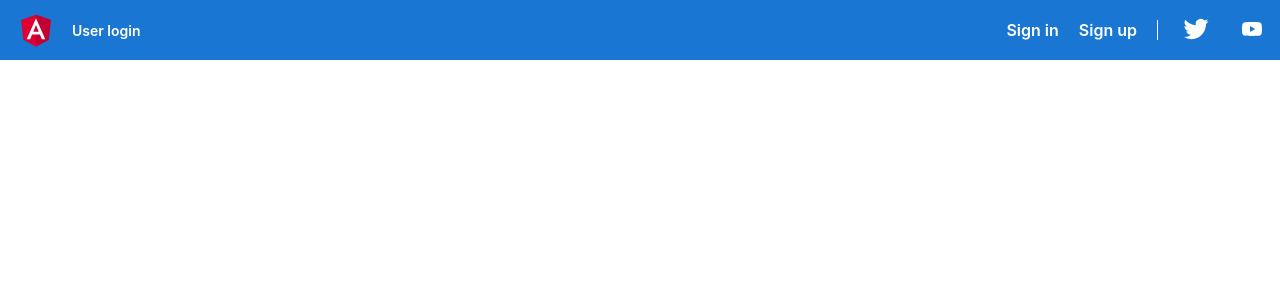
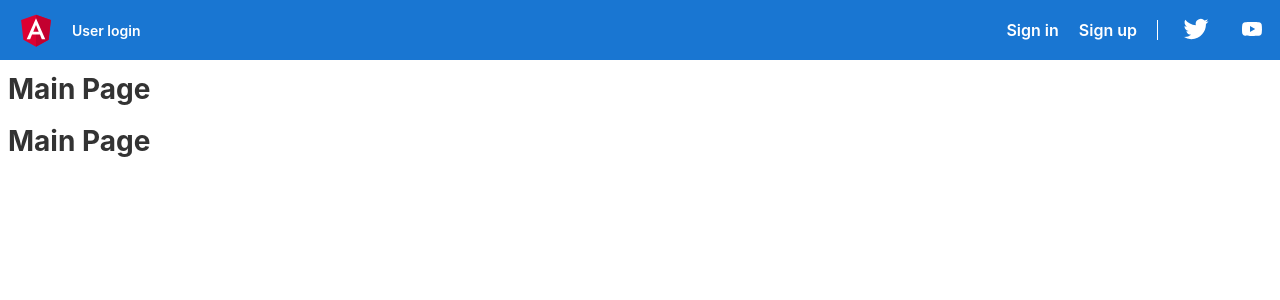
Before and after one commit to JunhoPang/angular-login, an Angular app: page / in a window 1280 px wide. Shown: the top 300 px of the page. Built offline with nearby package versions, Linux system fonts and the light colour scheme.

Commit message:
add router guard

```diff
--- a/src/app/guards/auth.guard.ts
+++ b/src/app/guards/auth.guard.ts
@@ -14,9 +14,9 @@ export class AuthGuard implements CanActivate {
   canActivate(
     route: ActivatedRouteSnapshot,
     state: RouterStateSnapshot): Observable<boolean | UrlTree> | Promise<boolean | UrlTree> | boolean | UrlTree {
-      // if(this.authService.isAuthenticated) {
-      //   return true;
-      // }
+      if(this.authService.isAuthenticated) {
+        return true;
+      }
 
       this.router.navigate(['']);
     return true;
--- a/src/app/home/home.component.html
+++ b/src/app/home/home.component.html
@@ -1 +1,6 @@
+<h1>Login Success!!</h1>
+<h1>Login Success!!</h1>
+<h1>Login Success!!</h1>
+<h1>Login Success!!</h1>
+<h1>Login Success!!</h1>
 <p>home works!</p>
--- a/src/app/index/index.component.html
+++ b/src/app/index/index.component.html
@@ -1 +1,3 @@
-<p>index works!</p>
+<h1>Main Page</h1>
+<h1>Main Page</h1>
+<h1>Main Page</h1>
--- a/src/app/service/authentication/authentication.service.ts
+++ b/src/app/service/authentication/authentication.service.ts
@@ -1,4 +1,5 @@
 import { Injectable } from '@angular/core';
+import { Router } from '@angular/router';
 import { SignInData } from 'src/app/model/signInData';
 
 @Injectable({
@@ -7,18 +8,19 @@ import { SignInData } from 'src/app/model/signInData';
 export class AuthenticationService {
 
   private readonly mockedUser = new SignInData("hwangso93@gmail.com", "test123");
-  private isAuthenticated = false;
+  isAuthenticated = false;
 
-  constructor() { }
+  constructor(private router: Router) { }
 
   authenticate(signInData: SignInData): boolean {
     this.isAuthenticated = false;
 
     if (this.checkCredentials(signInData)) {
       this.isAuthenticated = true;
+      this.router.navigate(['id']);
     }
 
-    return this.isAuthenticated
+    return this.isAuthenticated;
   }
 
   private checkCredentials(signInData: SignInData): boolean {
```
